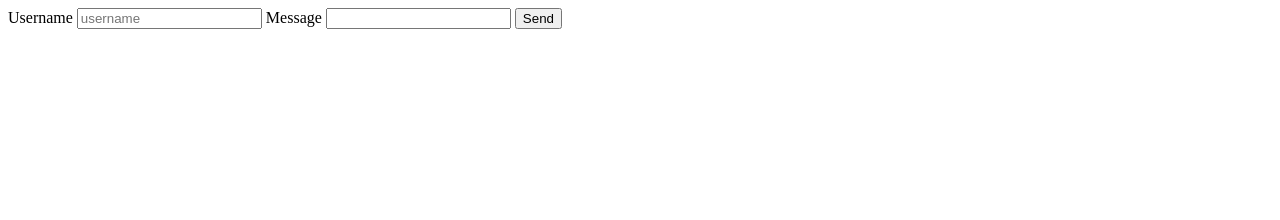
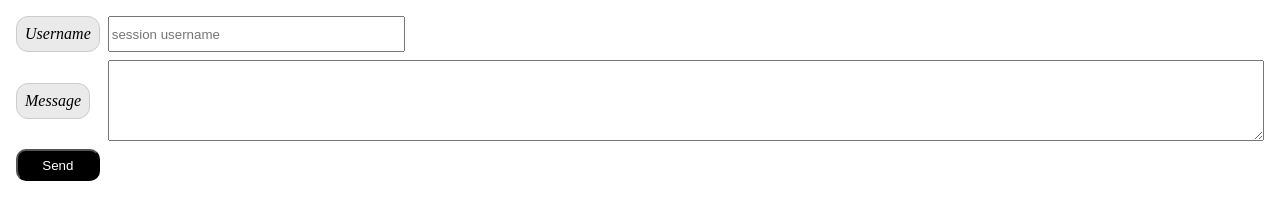
Before and after one commit to Jsbro98/packit, a website built with Vite: page frontend/index.html in a window 1280 px wide. Built offline with nearby package versions, Linux system fonts and the light colour scheme; no server answers.

Commit message:
impl: added basic styling. removed text input for textarea.

```diff
--- a/frontend/index.html
+++ b/frontend/index.html
@@ -10,9 +10,9 @@
 <div id="app">
     <form class="main-form">
         <label for="username">Username</label>
-        <input id="username" name="username" placeholder="username" type="text"/>
+        <input id="username" name="username" placeholder="session username" type="text"/>
         <label for="user-textbox" id="user-textbox-label">Message</label>
-        <input id="user-textbox" name="user-text" type="text">
+        <textarea id="user-textbox" name="user-textbox" rows="5"></textarea>
         <button id="send-button" type="submit">Send</button>
     </form>
     <br>
--- a/frontend/src/style.css
+++ b/frontend/src/style.css
@@ -1,3 +1,32 @@
 .chat-box {
     white-space: pre-line;
 }
+
+.main-form {
+    padding: .50em;
+    display: grid;
+    grid-template-columns: auto 1fr;
+    gap: 0.5em;
+}
+
+.main-form > label {
+    background: rgb(204 204 204 / 0.41);
+    padding: .50em;
+    border: solid 1px #ccc;
+    border-radius: .75em;
+    font-style: italic;
+    max-width: fit-content;
+    max-height: fit-content;
+    align-self: center;
+}
+
+#username {
+    max-width: 25%;
+}
+
+#send-button {
+    border-radius: .75em;
+    background: black;
+    color: white;
+    padding: .50em;
+}
```
